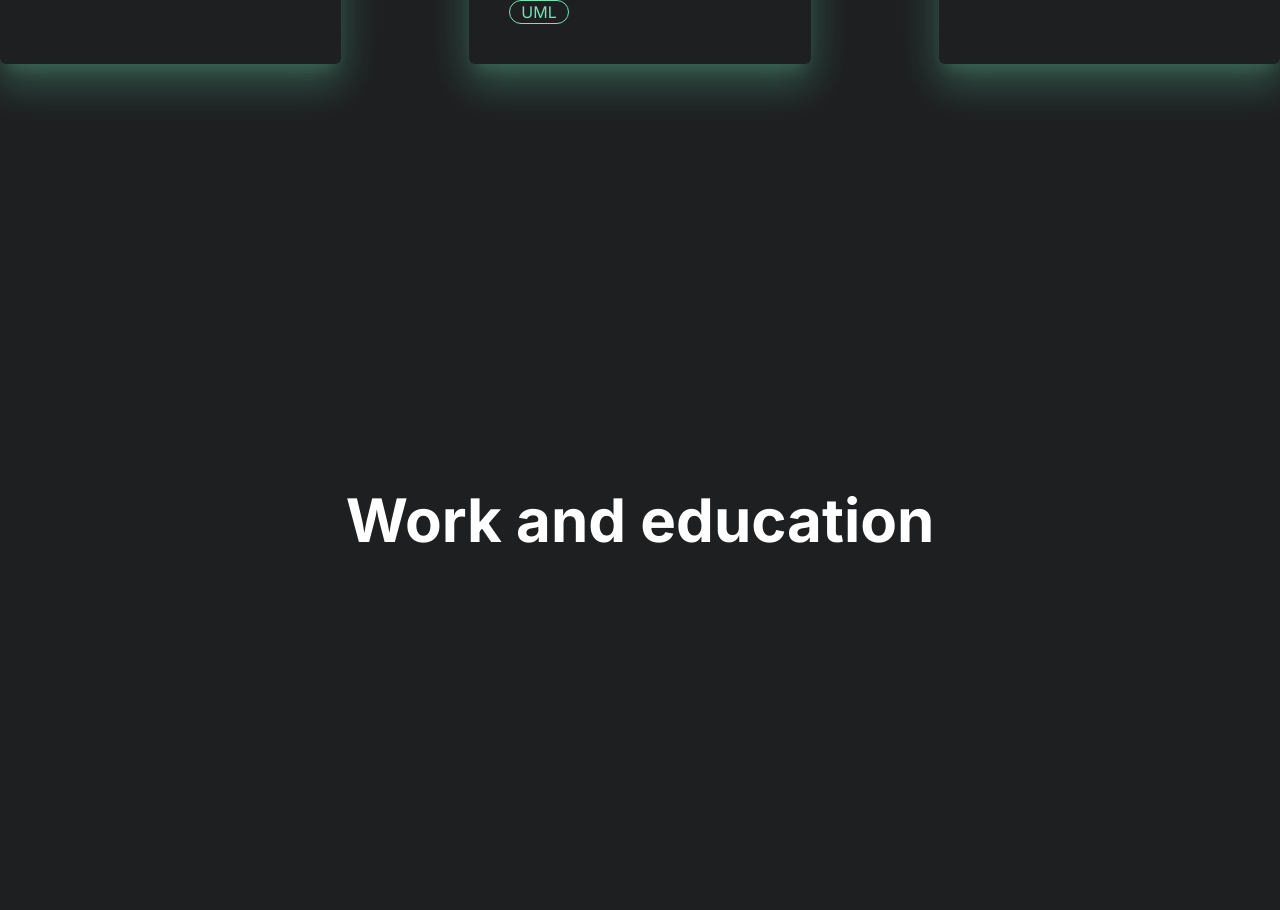
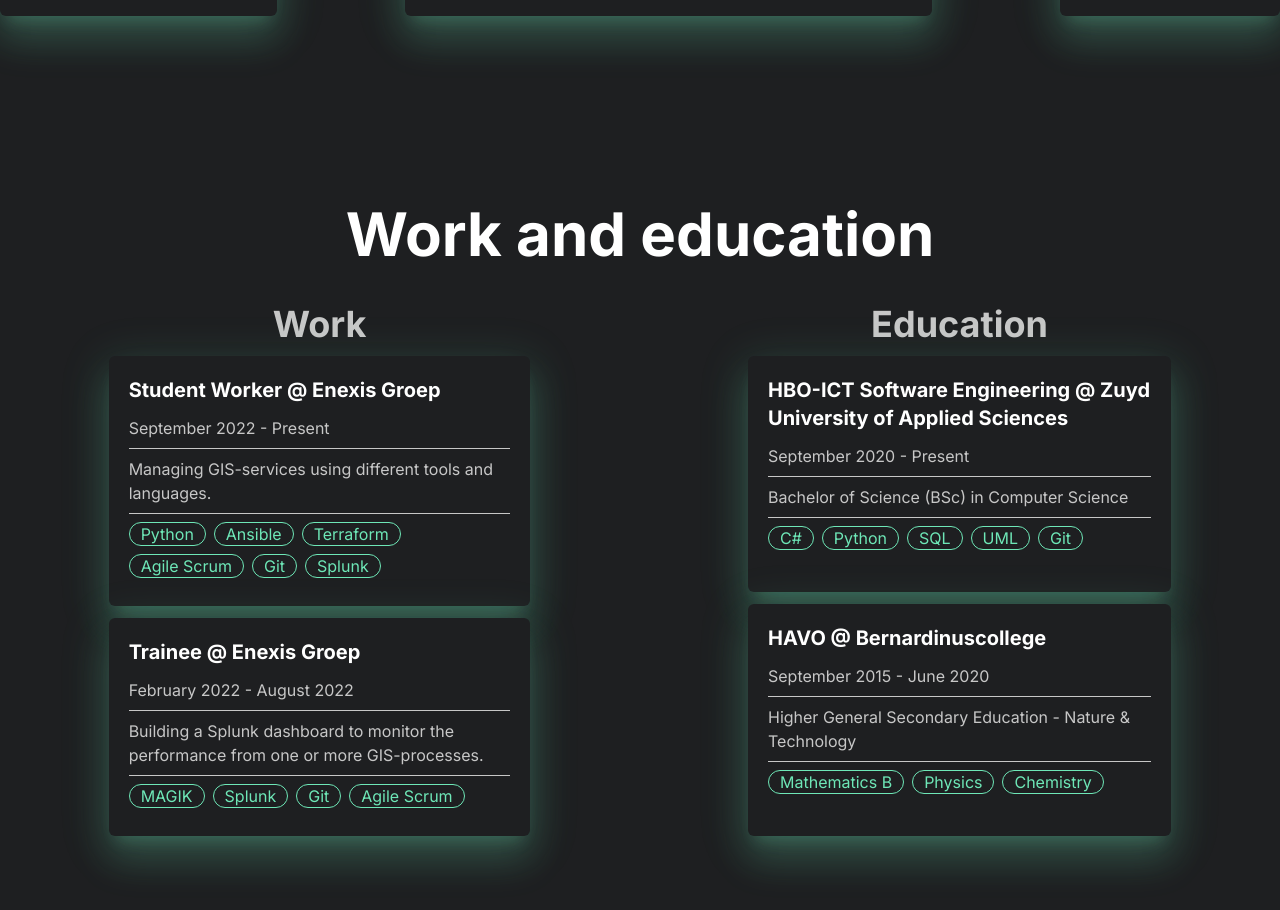
Before and after one commit to DrTuup/portfolio, a Next.js app: page / in a window 1280 px wide. Shown: the part 2280-3190 px from the top of the page. Built offline with nearby package versions, Linux system fonts and the light colour scheme.

Commit message:
work and education

```diff
--- a/app/page.tsx
+++ b/app/page.tsx
@@ -7,15 +7,17 @@
 import ParticleBackground from "@/components/particles";
 import Navbar from "@/components/navbar";
 import ListItem from "@/components/listitem";
-import Title from "@/components/title";
-import { Card } from "@/components/card";
+import Title, { Subtitle } from "@/components/title";
+import { Skillcard, ExperienceCard } from "@/components/card";
 import {
   backend,
+  education,
   freetime,
   frontend,
   professional,
   tolearn,
   tools,
+  work,
 } from "@/data";
 
 export default function Home() {
@@ -88,7 +90,7 @@
       >
         <Title text="Skills" />
         <div className="flex flex-row justify-between items-stretch gap-32">
-          <Card title="Professional skills">
+          <Skillcard title="Professional skills">
             <ul className="list-disc list-inside list-image-[url(../assets/images/check-mark.png)]">
               {professional.map((skill) => (
                 <div key={skill.title}>
@@ -107,8 +109,8 @@
                 </div>
               ))}
             </ul>
-          </Card>
-          <Card title="Development skills">
+          </Skillcard>
+          <Skillcard title="Development skills">
             <p className="text-lg">Front-end</p>
             <div className="flex flex-wrap gap-2 p-2">
               {frontend.map((skill) => (
@@ -143,21 +145,47 @@
                 </div>
               ))}
             </div>
-          </Card>
-          <Card title="Want to learn">
+          </Skillcard>
+          <Skillcard title="Want to learn">
             <ul className="list-disc list-inside list-image-[url(../assets/images/check-mark.png)]">
               {tolearn.map((skill) => (
                 <ListItem key={skill} text={skill} />
               ))}
             </ul>
-          </Card>
+          </Skillcard>
         </div>
       </div>
       <div
         id="experience"
-        className="flex min-h-screen h-fit flex-col items-center justify-center gap-28"
+        className="flex flex-col min-h-screen h-fit items-center justify-center gap-10"
       >
         <Title text="Work and education" />
+        <div className="flex flex-row justify-between items-stretch">
+          <div className="flex flex-col items-center justify-stretch gap-3">
+            <Subtitle text="Work" />
+            {work.map((job) => (
+              <ExperienceCard
+                key={job.title}
+                title={job.title}
+                time={job.time}
+                description={job.description}
+                tags={job.tags}
+              />
+            ))}
+          </div>
+          <div className="flex flex-col items-center justify-stretch gap-3">
+            <Subtitle text="Education" />
+            {education.map((job) => (
+              <ExperienceCard
+                key={job.title}
+                title={job.title}
+                time={job.time}
+                description={job.description}
+                tags={job.tags}
+              />
+            ))}
+          </div>
+        </div>
       </div>
       <ParticleBackground />
     </>
--- a/components/card.tsx
+++ b/components/card.tsx
@@ -1,13 +1,45 @@
-interface CardProps {
+interface SkillcardProps {
   title: string;
   children?: React.ReactNode;
 }
 
-export function Card({ title, children }: CardProps) {
+export function Skillcard({ title, children }: SkillcardProps) {
   return (
-    <div className="bg-background rounded-md shadow-card-shadow outline-1 p-8 w-[33%]">
+    <div className="bg-background rounded-md shadow-card-shadow p-8">
       <h1 className="font-bold text-3xl mb-5 text-foreground">{title}</h1>
       {children}
     </div>
   );
 }
+
+interface ExperienceCardProps {
+  title: string;
+  time: string;
+  description: string;
+  tags: string[];
+  children?: React.ReactNode;
+}
+
+export function ExperienceCard({
+  title,
+  time,
+  description: explanation,
+  tags,
+}: ExperienceCardProps) {
+  return (
+    <div className="flex flex-grow flex-col bg-background rounded-md shadow-card-shadow p-5 w-[66%]">
+      <h1 className="font-bold text-xl mb-1 text-foreground">{title}</h1>
+      <p className="my-2">{time}</p>
+      <hr />
+      <p className="my-2">{explanation}</p>
+      <hr />
+      <div className="flex flex-wrap gap-2 my-2">
+        {tags.map((tag) => (
+          <div key={tag} className="badge badge-lg badge-primary badge-outline">
+            {tag}
+          </div>
+        ))}
+      </div>
+    </div>
+  );
+}
--- a/components/title.tsx
+++ b/components/title.tsx
@@ -4,3 +4,7 @@
 export default function Title({ text }: TitleProps) {
   return <h1 className="text-6xl font-bold text-foreground">{text}</h1>;
 }
+
+export function Subtitle({ text }: TitleProps) {
+  return <h1 className="text-4xl font-bold">{text}</h1>;
+}
--- a/data.ts
+++ b/data.ts
@@ -52,3 +52,34 @@
 ];
 
 export const tolearn = ["Kubernetes", "Flutter (Dart)", "Swift", "AI/ML"];
+
+export const work = [
+  {
+    title: "Student Worker @ Enexis Groep",
+    time: "September 2022 - Present",
+    description: "Managing GIS-services using different tools and languages.",
+    tags: ["Python", "Ansible", "Terraform", "Agile Scrum", "Git", "Splunk"],
+  },
+  {
+    title: "Trainee @ Enexis Groep",
+    time: "February 2022 - August 2022",
+    description:
+      "Building a Splunk dashboard to monitor the performance from one or more GIS-processes.",
+    tags: ["MAGIK", "Splunk", "Git", "Agile Scrum"],
+  },
+];
+
+export const education = [
+  {
+    title: "HBO-ICT Software Engineering @ Zuyd University of Applied Sciences",
+    time: "September 2020 - Present",
+    description: "Bachelor of Science (BSc) in Computer Science",
+    tags: ["C#", "Python", "SQL", "UML", "Git"],
+  },
+  {
+    title: "HAVO @ Bernardinuscollege",
+    time: "September 2015 - June 2020",
+    description: "Higher General Secondary Education - Nature & Technology",
+    tags: ["Mathematics B", "Physics", "Chemistry"],
+  },
+];
```
